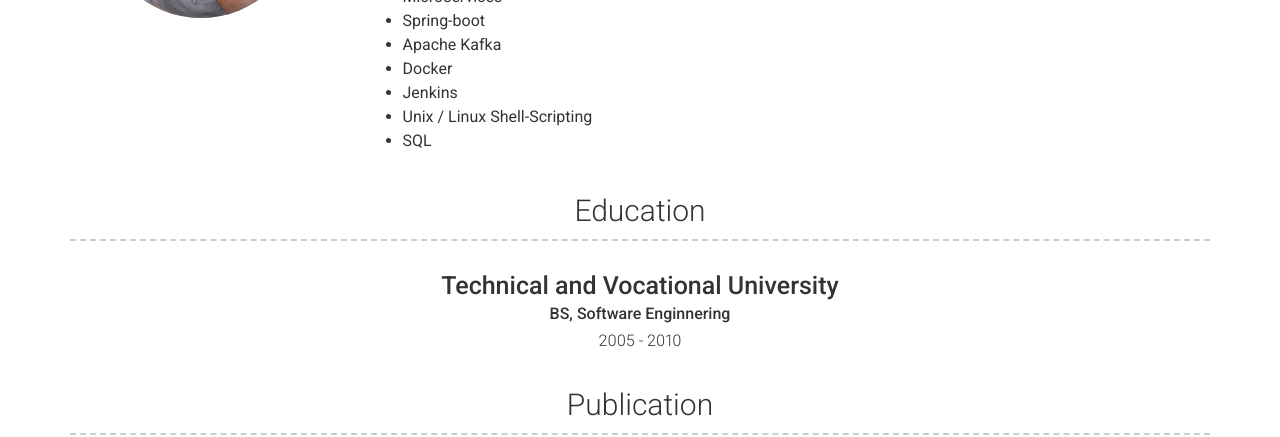
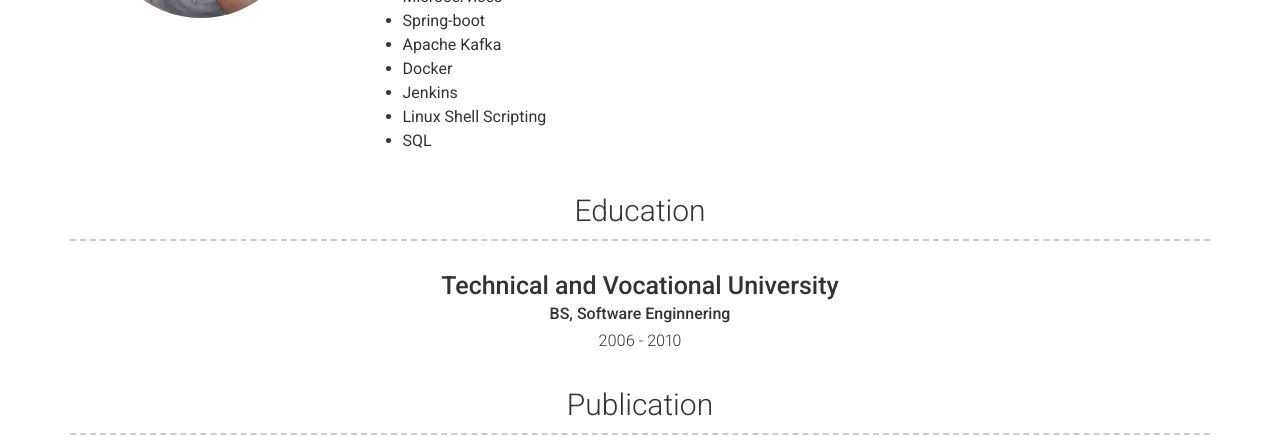
Before and after one commit to s-noroozi-cs/s-noroozi-cs.github.io, a Jekyll site: the page built from index.md, in a window 1280 px wide. Shown: the part 511-948 px from the top of the page. Built offline with Jekyll 4.4.1, drawn with Linux system fonts in a browser that asks for light colours; nearby versions of some CDN libraries.

Commit message:
Update _config.yml

```diff
--- a/_config.yml
+++ b/_config.yml
@@ -35,7 +35,7 @@ about_content: | # this will include new lines to allow paragraphs
     - Apache Kafka
     - Docker
     - Jenkins
-    - Unix / Linux Shell-Scripting
+    - Linux Shell Scripting
     - SQL
 
 content:
@@ -45,7 +45,7 @@ content:
       - layout: top-middle
         title: Technical and Vocational University
         sub_title: BS, Software Enginnering
-        caption: 2005 - 2010
+        caption: 2006 - 2010
 
   - title: Publication
     layout: text
```
